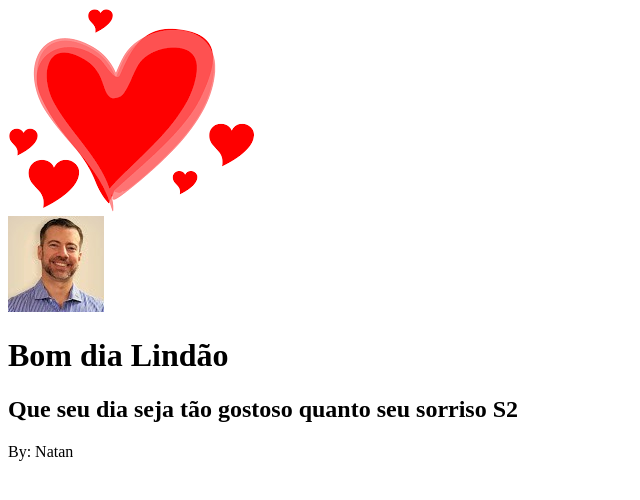
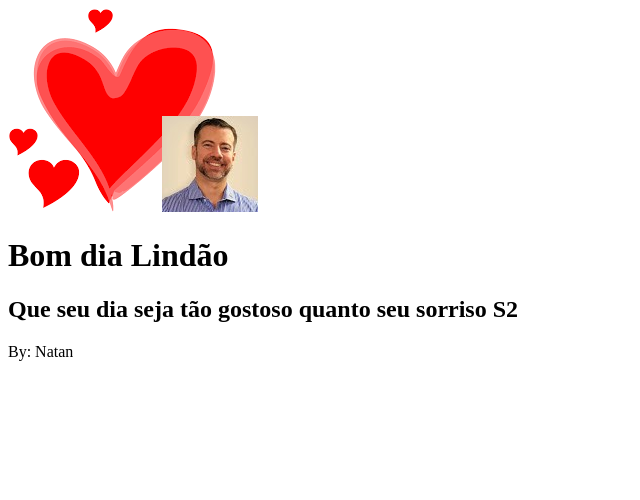
Before and after one commit to pnnatan/pnnatan.github.io, a plain HTML site: page index.html in a window 1280 px wide. Shown: the whole page, without its empty margins (0-640 px from the left). Drawn offline with Linux system fonts and the light colour scheme.

Commit message:
Update index.html

```diff
--- a/index.html
+++ b/index.html
@@ -13,6 +13,12 @@
     <div class="box">
         <img src="flavio.jpeg"/>
     </div>
+    <style>
+        div.box {
+	        width: 150px;
+	        display: inline-block;
+        }
+    </style>
     <h1>Bom dia Lindão</h1>
     <h2>Que seu dia seja tão gostoso quanto seu sorriso S2</h2>
 
```
